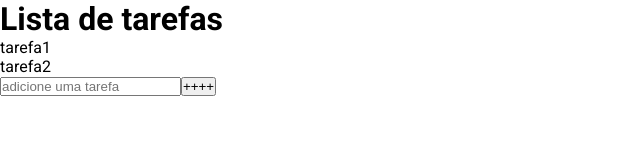
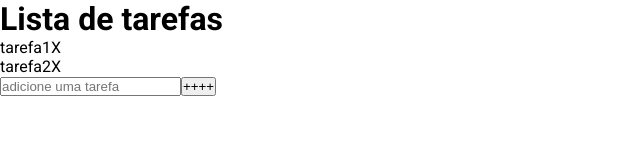
Before and after one commit to viniciusgasparino/todoList, a Next.js app: page / in a window 1280 px wide. Shown: the top 160 px of the page, without its empty margins (0-640 px from the left). Built offline with nearby package versions, Linux system fonts and the light colour scheme.

Commit message:
Criado função adicionar e apagar

```diff
--- a/pages/index.jsx
+++ b/pages/index.jsx
@@ -6,7 +6,12 @@ function HomePage(){
 
 
   function adicionar(){
+    setList([...list,text])
+    setText("")
+  }
 
+  const apagar = (pos) => {
+    console.log("Apagando" + pos)
   }
 
   return(
@@ -18,7 +23,7 @@ function HomePage(){
           list.map((task,pos)=>{
              return(
               <ul key={`item-${pos}`}>
-                <li>{task}</li>
+                <li>{task}<span onClick={()=>{apagar(pos)}}>X</span></li>
               </ul>
              )
           })
```
